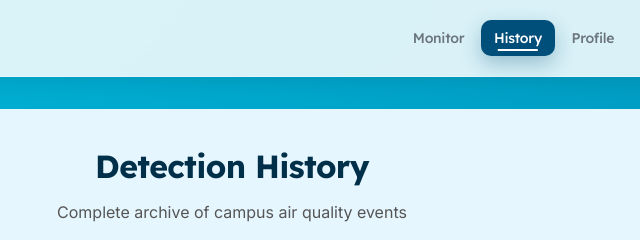
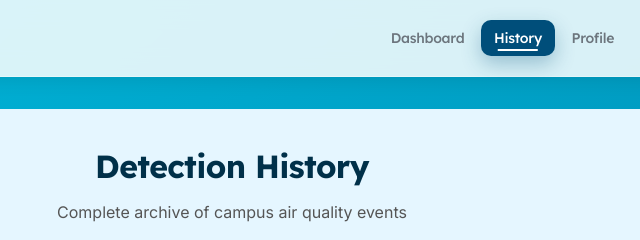
Before and after one commit to KBDATUIN/freshzone, a website: page public/history.html in a window 1280 px wide. Shown: the top 240 px of the page, 408-1048 px from the left. Drawn offline with Linux system fonts and the light colour scheme; no server answers; sample sign-in values are in the browser's storage.

Commit message:
fix monitor button to dashboard

```diff
--- a/public/history.html
+++ b/public/history.html
@@ -84,7 +84,7 @@
                 <img src="logo1.png" alt="FreshZone Logo">
             </a>
             <div class="nav-links">
-                <a href="dashboard.html">Monitor</a>
+                <a href="dashboard.html">Dashboard</a>
                 <a href="history.html" class="active">History</a>
                 <a href="profile.html">Profile</a>
                 <a href="contact.html">Contact</a>
```
